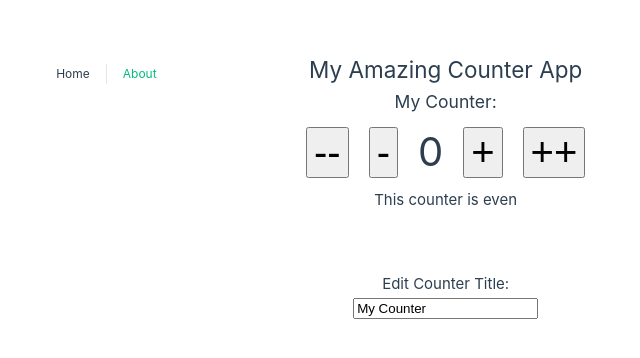
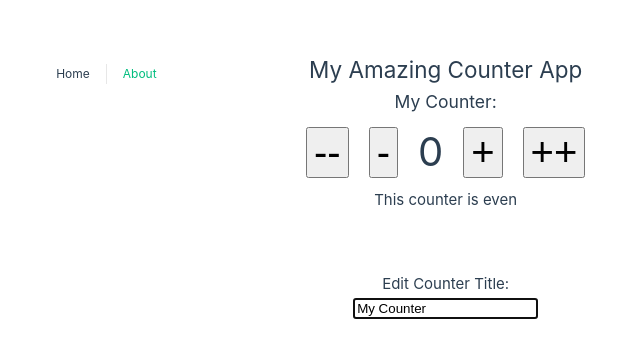
Before and after one commit to Gihan76/vue3-composition-api-basics, a Vue app: page / in a window 1280 px wide. Shown: the part 214-572 px from the top of the page, without its empty margins (364-1004 px from the left). Built offline with nearby package versions, Linux system fonts and the light colour scheme.

Commit message:
created a custom directive to autofocus textfield using options api

```diff
--- a/src/views/HomeView.vue
+++ b/src/views/HomeView.vue
@@ -14,7 +14,7 @@
 
     <div class="edit">
       <h4>Edit Counter Title:</h4>
-      <input type="text" v-model="counterData.title"/>
+      <input type="text" v-model="counterData.title" v-autoFocus/>
     </div>
   </div>
 </template>
@@ -60,7 +60,7 @@ onMounted(() => {
 
 </script>
 
-<!-- <script>
+<script>
 export default {
   data() {
     return {
@@ -86,8 +86,15 @@ export default {
     // do stuff when component is destroyed
     console.log('Component unmounted');
   },
+  directives: {
+    autoFocus: {
+      mounted(el) {
+        el.focus();
+      }
+    }
+  }
 }
-</script> -->
+</script>
 
 <style>
 .home {
```
